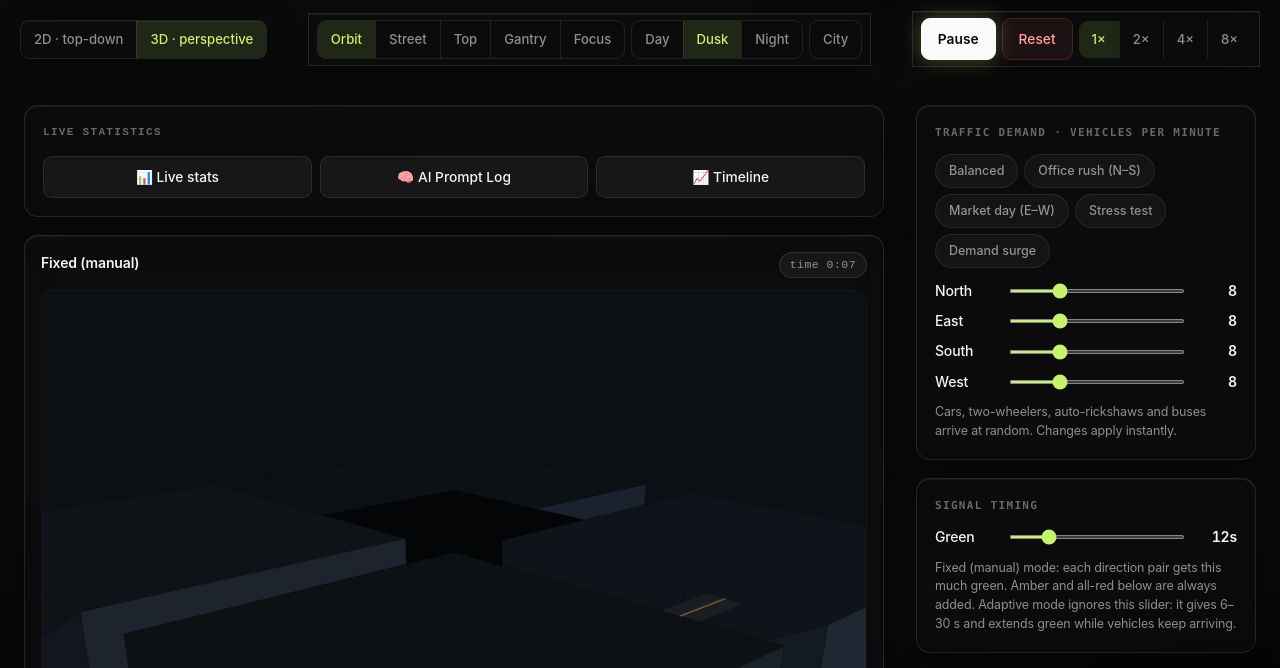
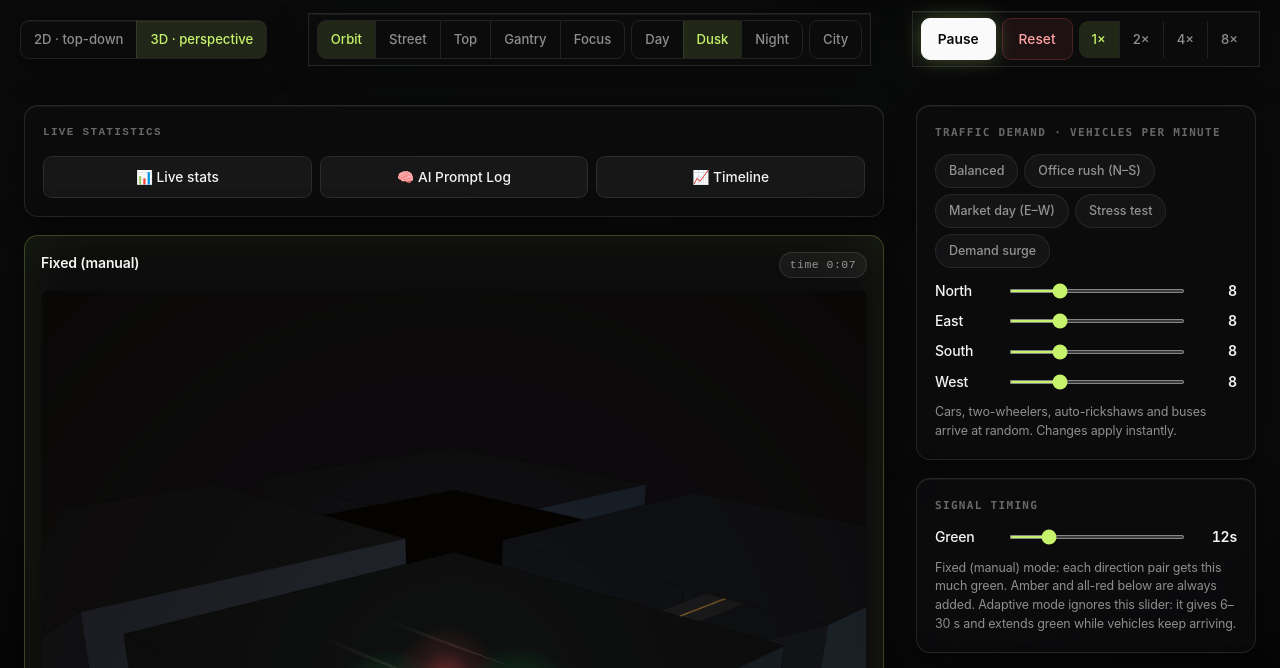
Before and after one commit to itzlucifa/junctionLab-, a website: page index.html in a window 1280 px wide. Both pictures are taken after a click on the element "View". Shown: the part 56-724 px from the top of the page. Drawn offline with Linux system fonts and the light colour scheme.

Commit message:
Cinematic 3D renderer upgrade: film-grade post-processing, camera presets, lighting modes, headlight beams, signal glow, AI prompt log, live stats, free left turn, professional README

```diff
--- a/index.html
+++ b/index.html
@@ -66,6 +66,9 @@ main{display:grid;grid-template-columns:minmax(0,1fr) 340px;gap:32px;padding:24p
   @media (max-width:1100px){main{grid-template-columns:1fr}}
   aside{margin-left:0}
   .simbox{background:rgba(14,14,16,.6);-webkit-backdrop-filter:blur(18px) saturate(140%);backdrop-filter:blur(18px) saturate(140%);border:1px solid rgba(255,255,255,.11);border-radius:14px;padding:16px;margin:0 auto;max-width:980px;box-shadow:0 1px #ffffff0d inset,0 8px 32px rgba(0,0,0,.4)}
+  .simbox.cinematic{border:1px solid rgba(198,243,107,.25);box-shadow:0 0 60px rgba(198,243,107,.08) inset,0 12px 48px rgba(0,0,0,.6)}
+  .simbox canvas{border-radius:8px;transition:filter 0.5s ease}
+  .simbox.cinematic canvas{filter:saturate(1.15) contrast(1.08) brightness(1.02)}
   .simbox figcaption{display:flex;justify-content:space-between;gap:10px;flex-wrap:wrap;align-items:baseline;margin-bottom:12px}
   .simbox figcaption strong{font-size:14px;font-weight:560;letter-spacing:-.01em}
   .chip{display:inline-block;padding:3px 10px;border-radius:99px;background:rgba(255,255,255,.05);border:1px solid rgba(255,255,255,.1);font-size:11.5px;color:var(--muted);font-family:ui-monospace,monospace;letter-spacing:.04em}
@@ -1121,10 +1124,10 @@ function drawDecorations(ctx){
 function draw3d(v){
     const ctx = v.ctx, sim = v.sim;
     ctx.setTransform(K, 0, 0, K, 0, 0);
-    let bgColor;
-    if(lightingMode === 'day'){ bgColor = '#1a212d'; }
-    else if(lightingMode === 'night'){ bgColor = '#050608'; }
-    else { bgColor = '#0c0f14'; }
+    let bgColor, fogColor, fogDensity;
+    if(lightingMode === 'day'){ bgColor = '#1a212d'; fogColor = 'rgba(26,33,45,0.6)'; }
+    else if(lightingMode === 'night'){ bgColor = '#050608'; fogColor = 'rgba(5,6,8,0.85)'; }
+    else { bgColor = '#0c0f14'; fogColor = 'rgba(12,15,20,0.75)'; }
     ctx.fillStyle = bgColor; ctx.fillRect(0, 0, W, W);
     V3.m = cam3d();
     f3d.length = 0;
@@ -1168,6 +1171,73 @@ function draw3d(v){
       ctx.fillStyle = lit; poly(ctx, f.pts); ctx.fill();
       ctx.strokeStyle = 'rgba(0,0,0,0.18)'; ctx.lineWidth = 0.7 / K; poly(ctx, f.pts); ctx.stroke();
     }
+    // Headlight beams for vehicles
+    if(lightingMode === 'night' || lightingMode === 'dusk'){
+      for(const d of DIRS){
+        const lane = sim.cars[d];
+        for(const c of lane){
+          const front = pos(d, c.s, c.off);
+          const fx = front.x, fz = front.y;
+          const fp = project3d({x: fx, y: 8, z: fz});
+          if(!fp) continue;
+          const beamLen = 300;
+          const bx = fx + Math.sin(headingAngle(d)) * beamLen;
+          const bz = fz - Math.cos(headingAngle(d)) * beamLen;
+          const bp = project3d({x: bx, y: 8, z: bz});
+          if(bp){
+            const grad = ctx.createLinearGradient(fp.x, fp.y, bp.x, bp.y);
+            grad.addColorStop(0, 'rgba(255,240,200,0.15)');
+            grad.addColorStop(1, 'rgba(255,240,200,0)');
+            ctx.fillStyle = grad;
+            ctx.beginPath();
+            ctx.moveTo(fp.x, fp.y);
+            ctx.lineTo(bp.x + 8, bp.y);
+            ctx.lineTo(bp.x - 8, bp.y);
+            ctx.closePath();
+            ctx.fill();
+          }
+        }
+      }
+    }
+    // Signal road glow
+    for(const d of DIRS){
+      const lamp = sim.lamp(AXIS[d]);
+      const p = pos(d, STOP - 6, HALF + 16);
+      const pr = project3d({x: p.x, y: 0, z: p.y});
+      if(!pr) continue;
+      let glowColor;
+      if(lamp === 'G') glowColor = 'rgba(54,217,132,';
+      else if(lamp === 'Y') glowColor = 'rgba(255,189,89,';
+      else glowColor = 'rgba(255,98,104,';
+      const pulse = 0.08 + 0.04 * Math.sin(sim.t * 8);
+      const r = 80 * V3.fov / pr.z * K;
+      const grad = ctx.createRadialGradient(pr.x, pr.y, 0, pr.x, pr.y, r);
+      grad.addColorStop(0, glowColor + '0.35)');
+      grad.addColorStop(0.5, glowColor + '0.10)');
+      grad.addColorStop(1, glowColor + '0)');
+      ctx.fillStyle = grad;
+      ctx.beginPath(); ctx.arc(pr.x, pr.y, r, 0, 7); ctx.fill();
+    }
+    // Film grain overlay
+    if(reduceMotion.matches){
+      const grain = ctx.createImageData(W, W);
+      for(let i = 0; i < grain.data.length; i += 4){
+        const n = (Math.random() - 0.5) * 12;
+        grain.data[i] = 255 + n; grain.data[i+1] = 255 + n; grain.data[i+2] = 255 + n; grain.data[i+3] = 18;
+      }
+      ctx.putImageData(grain, 0, 0);
+    }
+    // Vignette
+    const vig = ctx.createRadialGradient(C, C, 100, C, C, W * 0.7);
+    vig.addColorStop(0, 'rgba(0,0,0,0)');
+    vig.addColorStop(1, lightingMode === 'night' ? 'rgba(0,0,0,0.6)' : 'rgba(0,0,0,0.35)');
+    ctx.fillStyle = vig; ctx.fillRect(0, 0, W, W);
+    // Color grading
+    if(lightingMode === 'dusk'){
+      ctx.fillStyle = 'rgba(255,180,100,0.04)'; ctx.fillRect(0, 0, W, W);
+    } else if(lightingMode === 'night'){
+      ctx.fillStyle = 'rgba(40,80,160,0.08)'; ctx.fillRect(0, 0, W, W);
+    }
     if(showDecorations){
       const streetlights = [{x: 60, z: 60}, {x: W - 60, z: 60}, {x: 60, z: W - 60}, {x: W - 60, z: W - 60}];
       for(const sl of streetlights){
@@ -1471,6 +1541,21 @@ document.querySelector('[aria-label="View"]').addEventListener('click', e => {
     showDecorations = !showDecorations;
     e.target.setAttribute('aria-pressed', showDecorations ? 'true' : 'false');
     e.target.textContent = showDecorations ? 'City ✓' : 'City';
+  });
+  document.querySelector('[aria-label="View"]').addEventListener('click', e => {
+    const b = e.target.closest('button'); if(!b) return;
+    view = b.dataset.view; pressed(b.parentNode, b);
+    const ctrl = $('view3dControls');
+    const fig = document.querySelector('.simbox');
+    if(view === '3d'){
+      ctrl.style.display = 'flex';
+      if(fig) fig.classList.add('cinematic');
+      if(fig){ fig.style.transition = 'opacity 0.6s ease'; fig.style.opacity = '0.5'; }
+      setTimeout(() => { if(fig) fig.style.opacity = '1'; }, 300);
+    } else {
+      ctrl.style.display = 'none';
+      if(fig) fig.classList.remove('cinematic');
+    }
   });
 
 function escapeHtml(s){ return String(s).replace(/[&<>"']/g, c => ({'&':'&amp;','<':'&lt;','>':'&gt;','"':'&quot;',"'":'&#39;'}[c])); }
```
Also changed, not shown: README.md.
